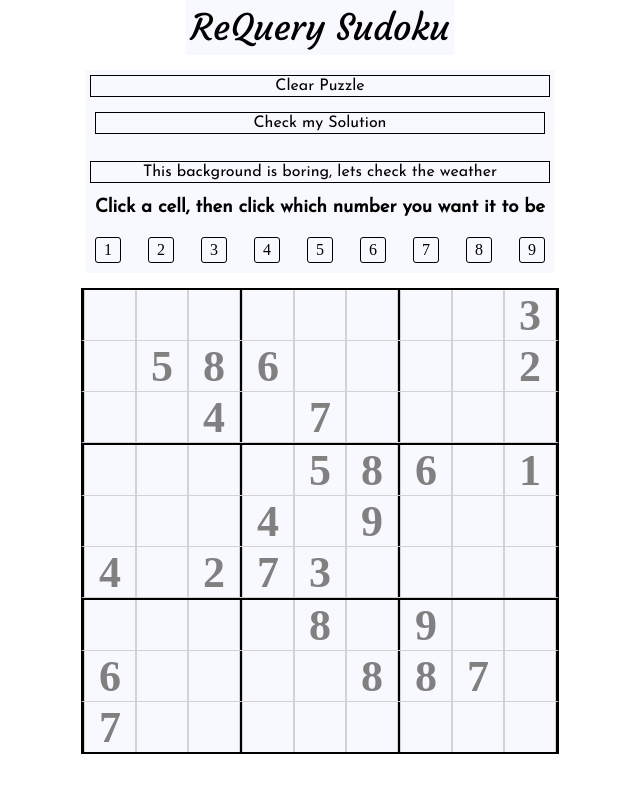
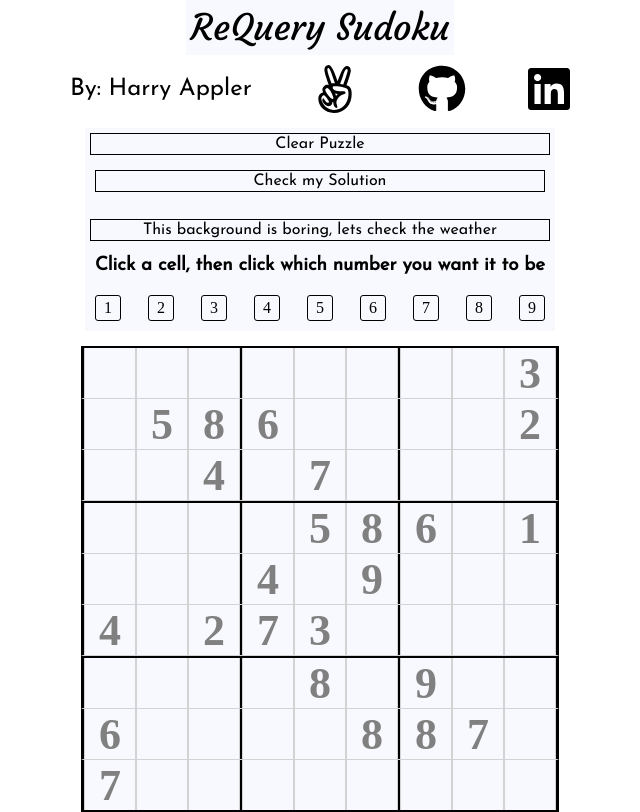
Before and after one commit to happler/requery_sudoku, a website: page index.html in a window 1280 px wide. Shown: the whole page, without its empty margins (320-960 px from the left). Drawn offline with Linux system fonts and the light colour scheme.

Commit message:
add personal links

```diff
--- a/assets/stylesheets/main.css
+++ b/assets/stylesheets/main.css
@@ -156,3 +156,32 @@ body {
 .breezy {
   background-image: url("../images/breezy.jpg");
 }
+
+.portfolio,
+.portfolio-by {
+  font-size: 24px;
+  font-family: "Josefin Sans", sans-serif;
+}
+
+.portfolio:hover {
+  text-decoration: underline;
+  color: darkgrey;
+}
+
+.svg-inline--fa:hover {
+  color: darkgrey;
+}
+
+.fab {
+  width: 50px;
+}
+
+.personal-links {
+  width: 500px;
+  display: flex;
+  flex-direction: row;
+  color: black;
+  margin-top: 10px;
+  align-items: center;
+  justify-content: space-between;
+}
--- a/index.html
+++ b/index.html
@@ -4,6 +4,7 @@
     <meta charset="utf-8">
     <title>ReQuery Sudoku</title>
     <link href="https://fonts.googleapis.com/css?family=Courgette|Josefin+Sans" rel="stylesheet">
+    <script defer src="https://use.fontawesome.com/releases/v5.0.8/js/all.js" integrity="sha384-SlE991lGASHoBfWbelyBPLsUlwY1GwNDJo3jSJO04KZ33K2bwfV9YBauFfnzvynJ" crossorigin="anonymous"></script>
     <link rel="stylesheet" href="./assets/stylesheets/reset.css">
     <link rel="stylesheet" href="./assets/stylesheets/main.css">
     <script type="text/javascript" src="./js/requery.js"> </script>
@@ -12,6 +13,15 @@
   </head>
   <body>
     <h1 class="title">ReQuery Sudoku</h1>
+    <div class="personal-links">
+      <div class="">
+        <span class='portfolio-by'>By: </span>
+        <a class='portfolio' href="https://www.harryappler.com">Harry Appler</a>
+      </div>
+      <a target="_blank" href="https://angel.co/harry-appler"><i class="fab fa-angellist fa-3x "></i></a>
+      <a target="_blank" href="https://github.com/happler/"><i class="fab fa-github fa-3x "></i></a>
+      <a target="_blank" href="https://www.linkedin.com/in/harry-appler-757b4714/"><i class="fab fa-linkedin fa-3x "></i></a>
+    </div>
 
     <header>
       <button class='reset' type="button" name="button">Clear Puzzle</button>
--- a/js/game.js
+++ b/js/game.js
@@ -67,8 +67,6 @@ class Game {
         url:
           "https://api.openweathermap.org/data/2.5/weather?id=5128638&appid=bcb83c4b54aee8418983c2aff3073b3b",
         success(data) {
-          debugger;
-          console.log(data.weather[0].id);
           weatherBackground(data.weather[0].id);
         },
         error() {
@@ -79,7 +77,6 @@ class Game {
   }
 
   weatherBackground(code) {
-    debugger;
     let weather;
     if (code === 800) {
       weather = WEATHER_KEYS[code];
```
Also changed, not shown: dist/main.js.
